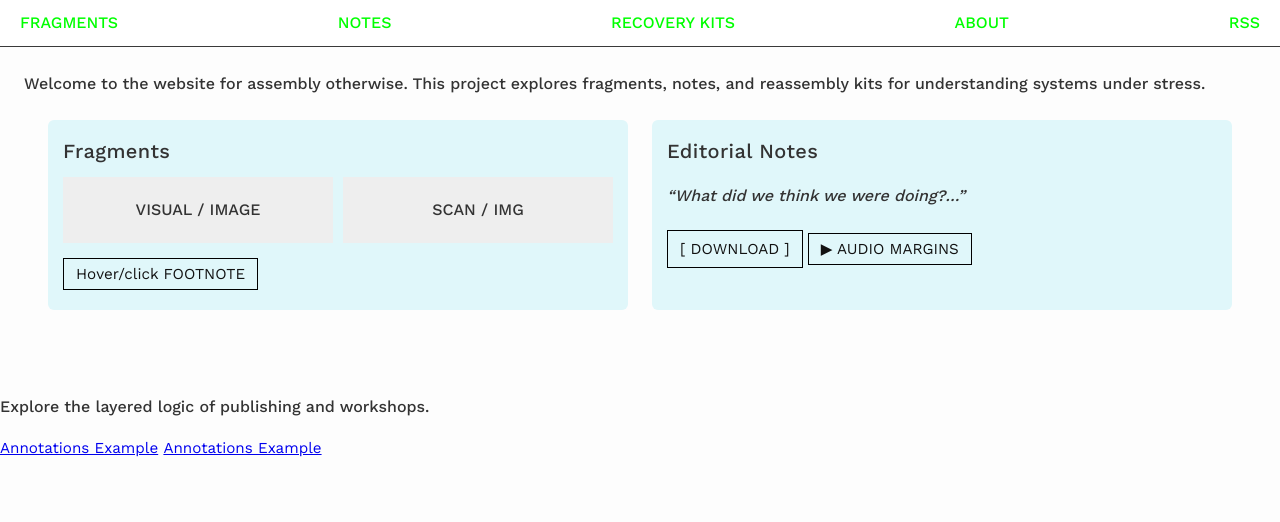
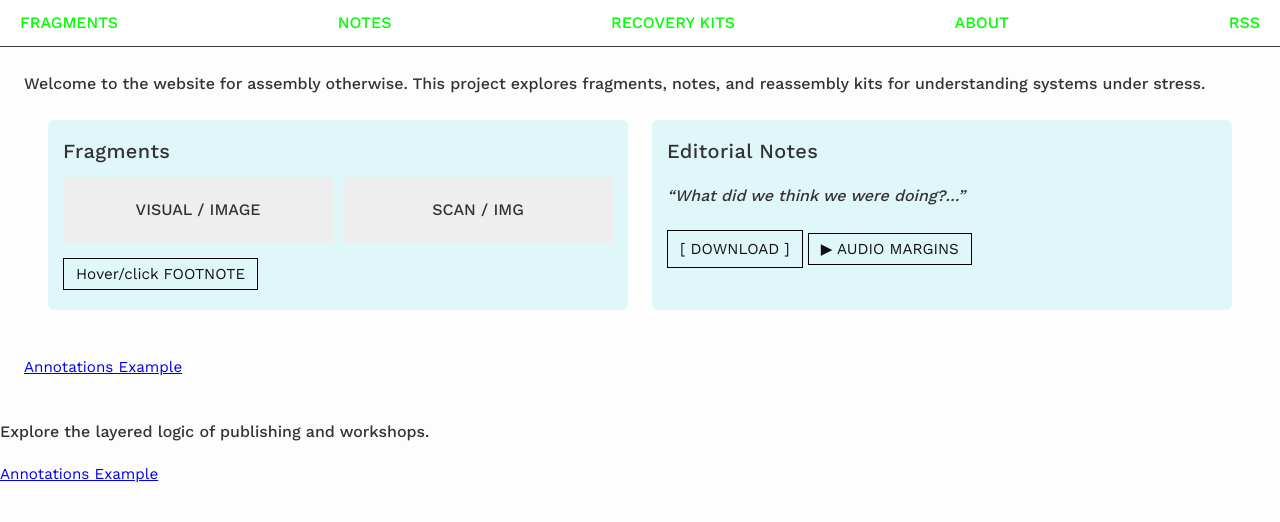
Before and after one commit to textpw/assembly-otherwise, a Jekyll site: the page built from index.md, in a window 1280 px wide. Shown: the top 522 px of the page. Built offline with Jekyll 4.4.1, drawn with Linux system fonts in a browser that asks for light colours.

```diff
--- a/index.md
+++ b/index.md
@@ -39,9 +39,9 @@ This project explores fragments, notes, and reassembly kits for understanding sy
 
   <!-- Add other sections as needed -->
 </main>
+<a href="annotations.md">Annotations Example</a>
 </div>
 
 Explore the layered logic of publishing and workshops.
 
 [Annotations Example](annotations.md)
-<a href="annotations.md">Annotations Example</a>
```
